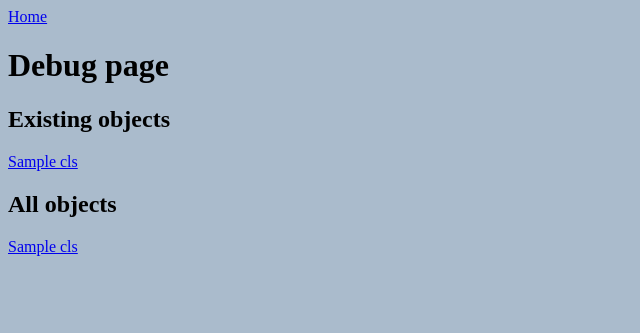
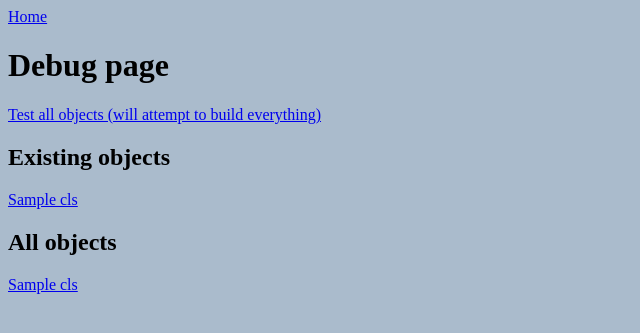
Before and after one commit to jimkon/Python-source-metrics, a Flask app: template templates/debug.html in a window 1280 px wide. Shown: the top 333 px of the page, without its empty margins (0-640 px from the left). Run offline with Flask 2, Linux system fonts and the light colour scheme; the template is opened without the code that fills it: most values are stand-ins (such as "Sample title", 1, 10 or a date in 2020).

Commit message:
feature: rebuild all objects page for easy debugging

```diff
--- a/app.py
+++ b/app.py
@@ -1,9 +1,8 @@
-import os
+import pandas as pd
+from flask import Flask, redirect, render_template, request, send_file, url_for, escape
 
-from flask import Flask, redirect, render_template, request, send_file, url_for
-
+from pystruct.objects.full_report import FullReport
 from pystruct.plat.dataset_controller import DatasetController
-from pystruct.objects.full_report import FullReport
 from pystruct.utils.object_utils import get_all_concrete_object_classes
 from pystruct.utils.object_utils import get_object_class_from_class_name
 
@@ -22,14 +21,6 @@ def main():
 
     table_of_content_dict = {k: v.__name__ for k, v in FullReport.content_dict.items()}
     return render_template('index.html', **locals(), **globals())
-
-
-@app.route('/debug')
-def debug():
-    existing_objs = sorted([obj.stem for obj in dataset_controller.current_dataset.objects_directory.rglob('*') if obj.is_file()])
-    all_objects = sorted([_cls.name() for _cls in get_all_concrete_object_classes()])
-    return render_template('debug.html', **locals(), **globals())
-
 
 
 @app.route('/obj/<obj_class_name>')
@@ -78,5 +69,37 @@ def new_project():
     return render_template('new_project.html', **locals(), **globals())
 
 
+@app.route('/debug')
+def debug():
+    existing_objs = sorted([obj.stem for obj in dataset_controller.current_dataset.objects_directory.rglob('*') if obj.is_file()])
+    all_objects = sorted([_cls.name() for _cls in get_all_concrete_object_classes()])
+    return render_template('debug.html', **locals(), **globals())
+
+
+@app.route('/debug/test_all_objects')
+def test_all_objects():
+    all_objects = [_cls for _cls in get_all_concrete_object_classes()]
+
+    results = []
+    for obj_class in all_objects:
+        try:
+            _cls = get_object_class_from_class_name(obj_class.name().replace(' ', ''))
+            result = _cls().build()
+        except Exception as e:
+            build_result = f"{e.__class__.__name__}: {str(e)}"
+        else:
+            build_result = f"Success (len={len(result)})"
+
+        obj_res = {
+            'object': f"<a href={url_for('build_obj', obj_class_name=obj_class.name())}>{obj_class.name()}</a>",
+            'build result': build_result
+        }
+        results.append(obj_res)
+
+    results_df = pd.DataFrame(results).sort_values('build result', ascending=True)
+    objects_table = results_df.to_html(escape=False)
+    return render_template('test_all_objects.html', **locals(), **globals())
+
+
 if __name__ == "__main__":
     app.run(host='0.0.0.0', debug=True)
--- a/templates/debug.html
+++ b/templates/debug.html
@@ -2,6 +2,7 @@
 
 {% block content %}
 <h1>Debug page</h1>
+<a href={{url_for('test_all_objects')}}>Test all objects (will attempt to build everything)</a><br>
 
 <h2>Existing objects</h2>
 {% for _cls in existing_objs %}
--- /dev/null
+++ b/templates/test_all_objects.html
@@ -0,0 +1,6 @@
+{% extends "layout.html" %}
+
+{% block content %}
+<h1>Rebuilt all objects</h1>
+{{objects_table | safe}}
+{% endblock content %}
```
